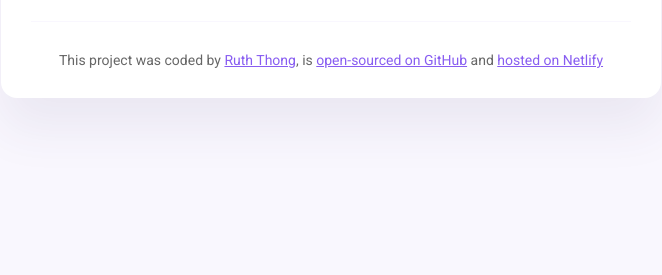
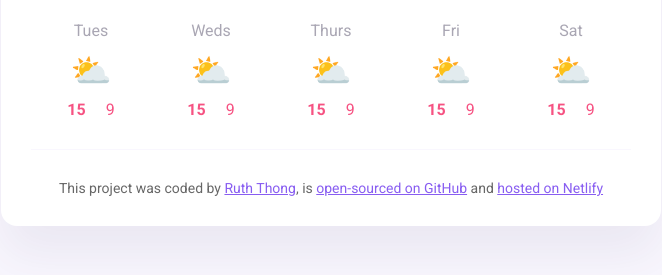
Before and after one commit to ruthgracety/WEEK8, a plain HTML site: page index.html in a window 1280 px wide. Shown: the part 281-556 px from the top of the page, without its empty margins (309-971 px from the left). Drawn offline with nearby package versions, Linux system fonts and the light colour scheme; no server answers.

Commit message:
added forecast

```diff
--- a/index.html
+++ b/index.html
@@ -40,6 +40,54 @@
             <div class="weather-app-unit">°C</div>
           </div>
         </div>
+        <div class="weather-forecast">
+            <div class="weather-forecast-day">
+<div class="weather-forecast-date">Tues</div>
+<div class="weather-forecast-icon">⛅</div>
+<div class="weather-forecast-temperatures">
+    <div class="weather-forecast-temperature">
+    <strong>15</strong></div>
+    <div class=weather-forecast-temperature>9</div>
+</div>
+</div>
+<div class="weather-forecast-day">
+<div class="weather-forecast-date">Weds</div>
+<div class="weather-forecast-icon">⛅</div>
+<div class="weather-forecast-temperatures">
+    <div class="weather-forecast-temperature">
+    <strong>15</strong></div>
+    <div class=weather-forecast-temperature>9</div>
+</div>
+</div>
+<div class="weather-forecast-day">
+<div class="weather-forecast-date">Thurs</div>
+<div class="weather-forecast-icon">⛅</div>
+<div class="weather-forecast-temperatures">
+    <div class="weather-forecast-temperature">
+    <strong>15</strong></div>
+    <div class=weather-forecast-temperature>9</div>
+</div>
+</div>
+<div class="weather-forecast-day">
+<div class="weather-forecast-date">Fri</div>
+<div class="weather-forecast-icon">⛅</div>
+<div class="weather-forecast-temperatures">
+    <div class="weather-forecast-temperature">
+    <strong>15</strong></div>
+    <div class=weather-forecast-temperature>9</div>
+</div>
+</div>
+<div class="weather-forecast-day">
+<div class="weather-forecast-date">Sat</div>
+<div class="weather-forecast-icon">⛅</div>
+<div class="weather-forecast-temperatures">
+    <div class="weather-forecast-temperature">
+    <strong>15</strong></div>
+    <div class=weather-forecast-temperature>9</div>
+</div>
+</div>
+</div>
+
       </main>
 
       <footer>
--- a/src/style.css
+++ b/src/style.css
@@ -86,6 +86,38 @@ main {
   font-size: 28px;
 }
 
+.weather-forecast {
+    display: flex;
+    justify-content: space-around;
+    margin-top: 30px;
+}
+
+.weather-forecast-date {
+  text-align: center;
+  color: rgba(39, 33, 66, 0.4);
+font-size: 16px;
+line-height:20px;
+margin-bottom: 10px;
+}
+
+.weather-forecast-icon {
+    font-size: 33px;
+    text-align: center;
+}
+
+.weather-forecast-temperatures {
+    text-align: center;
+    color: #f65282;
+    margin-top: 10px;
+    display: flex;
+    justify-content: center;
+}
+
+.weather-forecast-temperature {
+padding: 0 10px;
+
+}
+
 footer {
   border-top: 1px solid #f9f7fe;
   padding: 30px 0 0 0;
```
